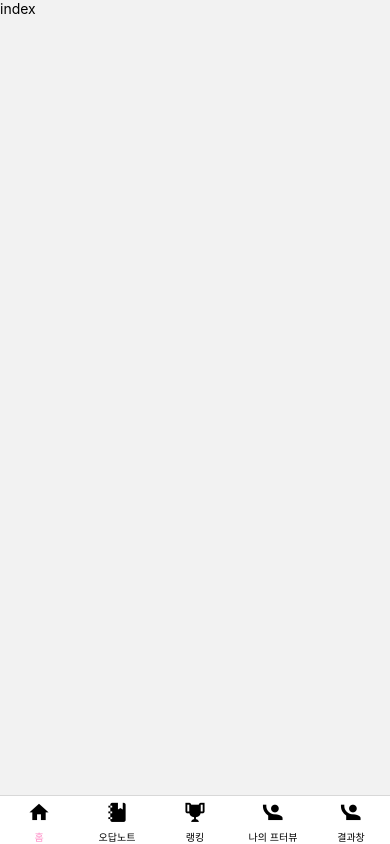
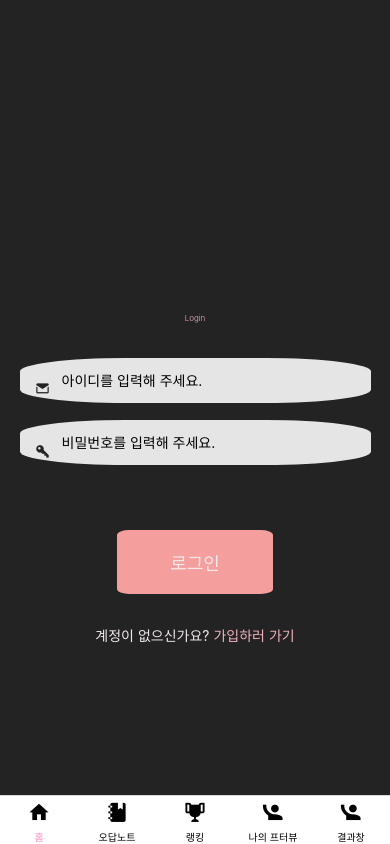
Before and after one commit to Exist95/Front-interview, a React Native app in the folder client/: screen /Login in a window 390 px wide. Built offline with nearby package versions, Linux system fonts and the light colour scheme.

Commit message:
[STYLE]: 로그인 페이지 ui 구현

```diff
--- a/client/pages/Auth/Login/index.tsx
+++ b/client/pages/Auth/Login/index.tsx
@@ -1,6 +1,5 @@
-import React from "react";
-import { Text } from "react-native";
+import LoginTemp from "../../../view/Login";
 
 export const Login = () => {
-  return <Text>index</Text>;
+  return <LoginTemp />;
 };
--- a/client/router/index.tsx
+++ b/client/router/index.tsx
@@ -7,8 +7,6 @@ import { MyPage } from "../pages/MyPage";
 import { StackNavigator } from "./Routes";
 import Result from "../pages/Result";
 import { ThemeProvider } from "styled-components/native";
-import { useRecoilValue } from "recoil";
-import { darkModeState } from "../store/darkMode";
 import { darkTheme, lightTheme } from "../theme/theme";
 import { DarkModeViewModel } from "../vm/DarkModeViewModel";
 
--- a/client/types/NavigationButton.ts
+++ b/client/types/NavigationButton.ts
@@ -1,3 +1,6 @@
 export interface INavigationButtonProps {
   text: string;
+  destination: string;
+  width?: string;
+  height?: string;
 }
--- /dev/null
+++ b/client/view/Login/index.tsx
@@ -0,0 +1,39 @@
+import { Link } from "@react-navigation/native";
+import { NavigationButton } from "../components/Common/NavigationButton";
+import { Container } from "../Questions/style";
+import MaterialCommunityIcons from "react-native-vector-icons/MaterialCommunityIcons";
+import * as S from "./style";
+
+const LoginTemp = () => {
+  return (
+    <Container style={{ justifyContent: "center" }}>
+      <S.LoginTitle>Login</S.LoginTitle>
+      <S.Input
+        accessibilityLanguage="eng"
+        placeholder="아이디를 입력해 주세요."
+      />
+      <MaterialCommunityIcons
+        style={{ position: "absolute", left: 35, bottom: 399 }}
+        size={15}
+        color={"#232323"}
+        name="email-variant"
+      />
+      <S.Input placeholder="비밀번호를 입력해 주세요." />
+      <MaterialCommunityIcons
+        style={{ position: "absolute", left: 35, bottom: 336 }}
+        size={15}
+        color={"#232323"}
+        name="key-variant"
+      />
+      <NavigationButton text="로그인" destination="Main" />
+      <S.LoginText>
+        계정이 없으신가요?{" "}
+        <Link style={{ color: "#f1b1bb" }} to="/SignUp">
+          가입하러 가기
+        </Link>
+      </S.LoginText>
+    </Container>
+  );
+};
+
+export default LoginTemp;
--- /dev/null
+++ b/client/view/Login/style.ts
@@ -0,0 +1,30 @@
+import styled from "styled-components/native";
+
+const LoginTitle = styled.Text`
+  font-size: 50%;
+  color: ${(props) => props.theme.accentColor};
+  margin-bottom: 10%;
+  font-weight: 300;
+`;
+
+const FormContainer = styled.View`
+  flex: 1;
+`;
+
+const Input = styled.TextInput`
+  width: 100%;
+  height: 7%;
+  background-color: #e5e5e5;
+  border-radius: 30%;
+  margin-bottom: 5%;
+  padding-left: 12%;
+  position: relative;
+`;
+
+const LoginText = styled.Text`
+  color: ${(props) => props.theme.textColor};
+  position: absolute;
+  bottom: 150;
+`;
+
+export { LoginTitle, Input, LoginText, FormContainer };
--- a/client/view/Main/index.tsx
+++ b/client/view/Main/index.tsx
@@ -14,7 +14,7 @@ export const MainTemp = () => {
       <S.AnimationBox>
         <S.MainTitle>프터뷰</S.MainTitle>
       </S.AnimationBox>
-      <NavigationButton text={"문제 풀러가기"} />
+      <NavigationButton text={"문제 풀러가기"} destination={"Questions"} />
       <StatusBar style="light" />
       <Pressable onPress={() => navigation.navigate("Login")}>
         <Text style={{ marginBottom: 20 }}>로그인</Text>
--- a/client/view/Result/index.tsx
+++ b/client/view/Result/index.tsx
@@ -12,7 +12,7 @@ export const ResultTemp = () => {
         점수는{"\n"}
         80점입니다.
       </S.UserResult>
-      <NavigationButton text={"홈으로"} />
+      <NavigationButton text={"홈으로"} destination={"Main"} />
     </S.Container>
   );
 };
--- a/client/view/components/Common/NavigationButton/index.tsx
+++ b/client/view/components/Common/NavigationButton/index.tsx
@@ -3,12 +3,17 @@ import React from "react";
 import { INavigationButtonProps } from "../../../../types/NavigationButton";
 import * as S from "./style";
 
-export const NavigationButton = ({ text }: INavigationButtonProps) => {
+export const NavigationButton = ({
+  text,
+  destination,
+  width,
+  height,
+}: INavigationButtonProps) => {
   const navigation = useNavigation<any>();
   return (
     <S.BtnContainer
       onPress={() => {
-        navigation.navigate("Questions");
+        navigation.navigate(destination);
       }}
     >
       <S.BtnText>{text}</S.BtnText>
--- a/client/view/components/Common/NavigationButton/style.ts
+++ b/client/view/components/Common/NavigationButton/style.ts
@@ -12,7 +12,7 @@ export const BtnContainer = styled.TouchableOpacity`
 `;
 
 export const BtnText = styled.Text`
-  color: black;
+  color: ${(props) => props.theme.textColor};
   font-size: 18px;
   font-weight: 400;
 `;
```
